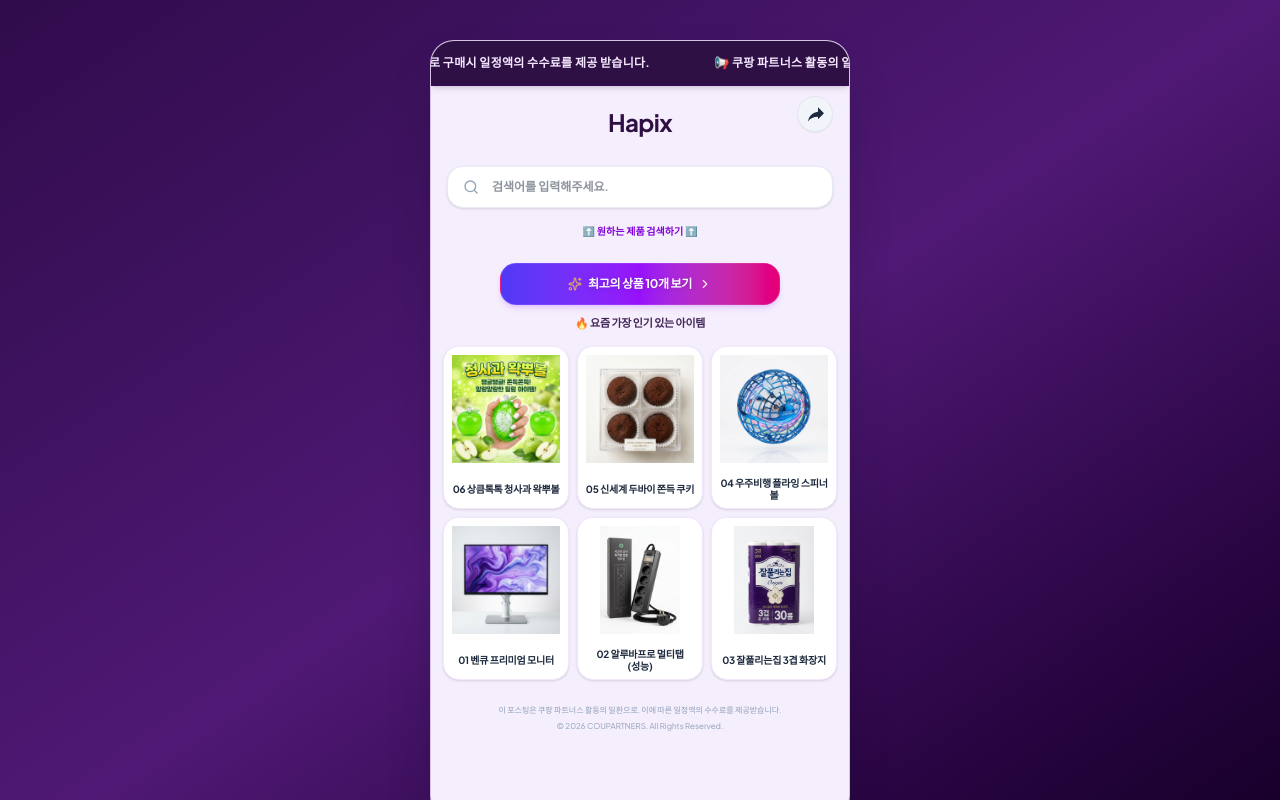
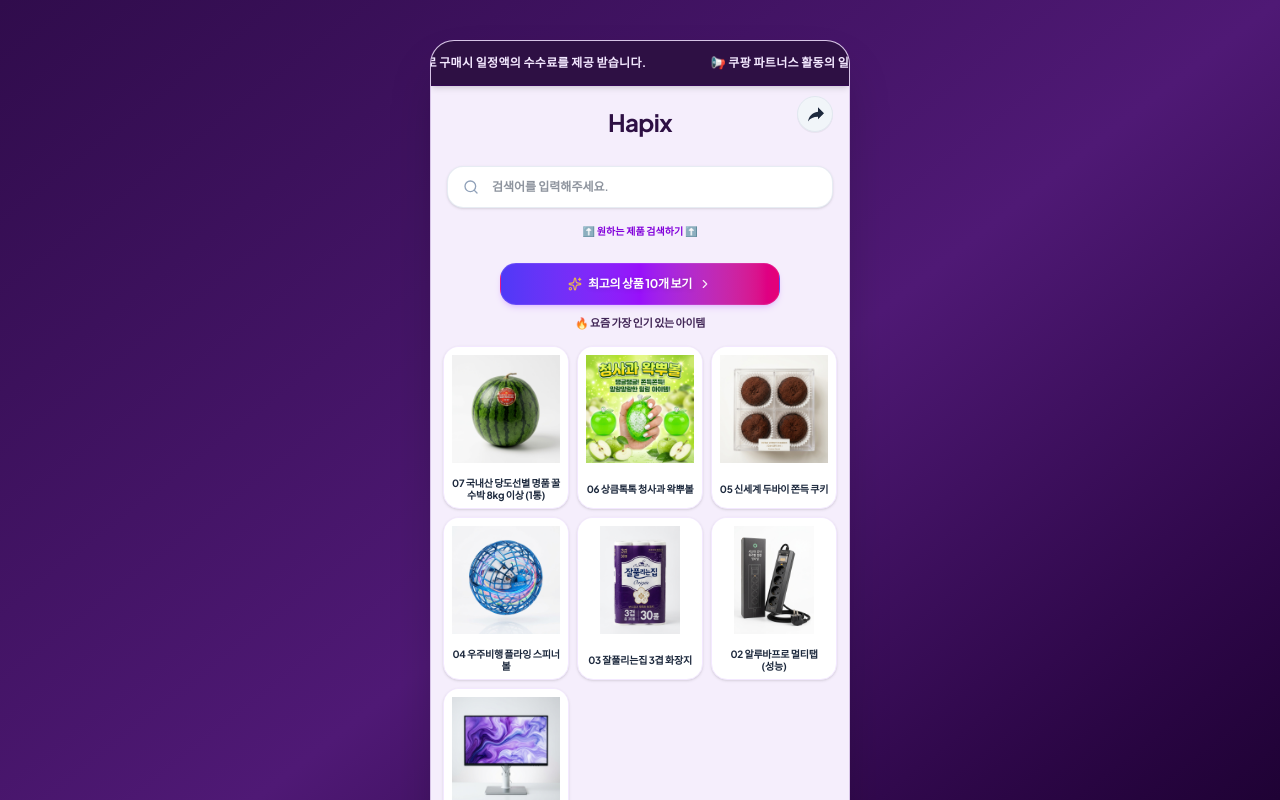
Before and after one commit to fkljcjz/sotre, a React (Vite) app: page / in a window 1280 px wide. Shown: the top 800 px of the page. Built offline with nearby package versions, Linux system fonts and the light colour scheme.

Commit message:
feat: add honey watermelon product
- Add 'honey_watermelon' to product list
- Implement dynamic positioning for watermelon item
- Update default sort to 'newest'

```diff
--- a/src/App.tsx
+++ b/src/App.tsx
@@ -89,18 +89,17 @@
       }
     }
 
-    // Sync default metadata for preset items (especially monster_privacy_glass & alubar_powerstrip -> performance)
-    loadedProducts = loadedProducts.map(p => {
-      const defaultMatch = DEFAULT_PRODUCTS.find(d => d.id === p.id);
-      if (defaultMatch) {
-        return {
-          ...p,
-          topType: defaultMatch.topType || p.topType,
-          title: (defaultMatch.id === 'alubar_powerstrip' || defaultMatch.id === 'monster_privacy_glass') ? defaultMatch.title : p.title
-        };
+    // Position honey_watermelon right before green_apple_squishy (청사과 왁뿌볼)
+    const watermelonIdx = loadedProducts.findIndex(p => p.id === 'honey_watermelon');
+    if (watermelonIdx !== -1) {
+      const [watermelonItem] = loadedProducts.splice(watermelonIdx, 1);
+      const wakppuballIdx = loadedProducts.findIndex(p => p.id === 'green_apple_squishy');
+      if (wakppuballIdx !== -1) {
+        loadedProducts.splice(wakppuballIdx, 0, watermelonItem);
+      } else {
+        loadedProducts.unshift(watermelonItem);
       }
-      return p;
-    });
+    }
 
     return loadedProducts;
   });
@@ -135,7 +134,7 @@
   // Filtering & Sorting State
   const [searchQuery, setSearchQuery] = useState('');
   const [selectedCategory, setSelectedCategory] = useState('all');
-  const [selectedSort, setSelectedSort] = useState('discount');
+  const [selectedSort, setSelectedSort] = useState('newest');
   const [onlyRocket, setOnlyRocket] = useState(false);
   const [highDiscountOnly, setHighDiscountOnly] = useState(false);
 
@@ -251,9 +250,9 @@
 
   // Top Products List for dedicated "최고의 상품" view
   // Classified into cost-effective (가성비) and performance (성능)
-  const costEffectiveProducts = products.filter(p => (p.topType === 'cost_effective' || p.topType === 'both') && p.id !== 'monster_privacy_glass' && p.id !== 'alubar_powerstrip');
-  const performanceProducts = products.filter(p => p.topType === 'performance' || p.topType === 'both' || p.id === 'monster_privacy_glass' || p.id === 'alubar_powerstrip');
-  const top10Products = products.filter(p => p.topType === 'cost_effective' || p.topType === 'performance' || p.topType === 'both' || p.id === 'monster_privacy_glass' || p.id === 'alubar_powerstrip');
+  const costEffectiveProducts = products.filter(p => (p.topType === 'cost_effective' || p.topType === 'both') && p.id !== 'monster_privacy_glass' && p.id !== 'alubar_powerstrip' && p.id !== 'honey_watermelon');
+  const performanceProducts = products.filter(p => (p.topType === 'performance' || p.topType === 'both' || p.id === 'monster_privacy_glass' || p.id === 'alubar_powerstrip') && p.id !== 'honey_watermelon');
+  const top10Products = products.filter(p => (p.topType === 'cost_effective' || p.topType === 'performance' || p.topType === 'both' || p.id === 'monster_privacy_glass' || p.id === 'alubar_powerstrip') && p.id !== 'honey_watermelon');
 
   // Auto-scroll hero banner
   useEffect(() => {
--- a/src/data.ts
+++ b/src/data.ts
@@ -11,6 +11,7 @@
 import greenAppleSquishyImg from './assets/images/cheongsagwa_wakppuball_1784795207533.jpg';
 import dubaiChewyCookieImg from './assets/images/dubai_chewy_cookie_1784981147819.jpg';
 import monsterPrivacyGlassImg from './assets/images/monster_privacy_glass_1785091944927.jpg';
+import koreanHoneyWatermelonImg from './assets/images/korean_honey_watermelon_1785310075611.jpg';
 
 export const DEFAULT_PRODUCTS: Product[] = [
   {
@@ -76,6 +77,21 @@
     createdAt: '2026-07-19T00:00:00Z'
   },
   {
+    id: 'honey_watermelon',
+    title: '07 국내산 당도선별 명품 꿀수박 8kg 이상 (1통)',
+    category: 'food',
+    originalPrice: 36500,
+    salePrice: 21900,
+    discountRate: 40,
+    coupangUrl: 'https://link.coupang.com/a/honey_watermelon',
+    imageUrl: koreanHoneyWatermelonImg,
+    description: '산지직송 당도선별 명품 꿀수박! 비파괴 당도 측정으로 11 Brix 이상의 아삭하고 당도 높은 프리미엄 수박만을 엄선했습니다. 시원하고 풍부한 과즙과 달콤함으로 온 가족 여름 디저트로 추천드립니다.',
+    isRocket: true,
+    isBest: true,
+    tags: ['수박', '꿀수박', '당도선별', '신선과일', '제철과일', '여름과일'],
+    createdAt: '2026-07-29T12:00:00Z'
+  },
+  {
     id: 'green_apple_squishy',
     title: '06 상큼톡톡 청사과 왁뿌볼',
     category: 'other',
@@ -88,7 +104,7 @@
     isRocket: true,
     isBest: true,
     tags: ['청사과왁뿌볼', '왁뿌볼', '말랑이', '스퀴시', '장난감', '스트레스해소'],
-    createdAt: '2026-07-25T00:00:00Z'
+    createdAt: '2026-07-28T12:00:00Z'
   },
   {
     id: 'dubai_chewy_cookie',
@@ -103,7 +119,7 @@
     isRocket: true,
     isBest: true,
     tags: ['두바이쫀득쿠키', '두바이쿠키', '카다이프', '피스타치오', '디저트', '쫀득쿠키'],
-    createdAt: '2026-07-24T00:00:00Z'
+    createdAt: '2026-07-27T12:00:00Z'
   },
   {
     id: 'flying_spinner_ball',
@@ -118,7 +134,7 @@
     isRocket: true,
     isBest: true,
     tags: ['플라잉볼', '스피너볼', '우주비행볼', '장난감', '어린이선물'],
-    createdAt: '2026-07-19T12:00:00Z'
+    createdAt: '2026-07-26T12:00:00Z'
   },
   {
     id: '1',
```
Also changed, not shown: src/assets/images/korean_honey_watermelon_1785310075611.jpg (added).
